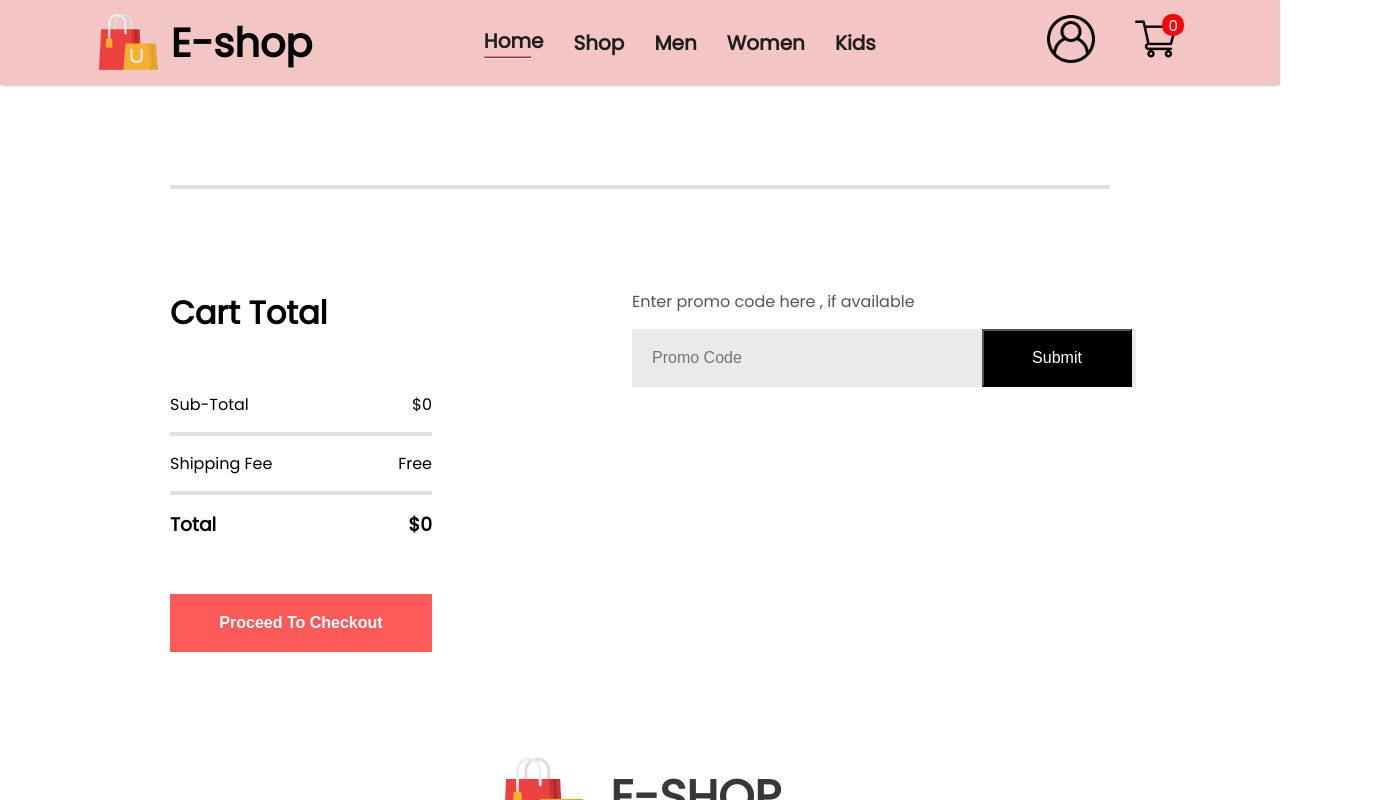
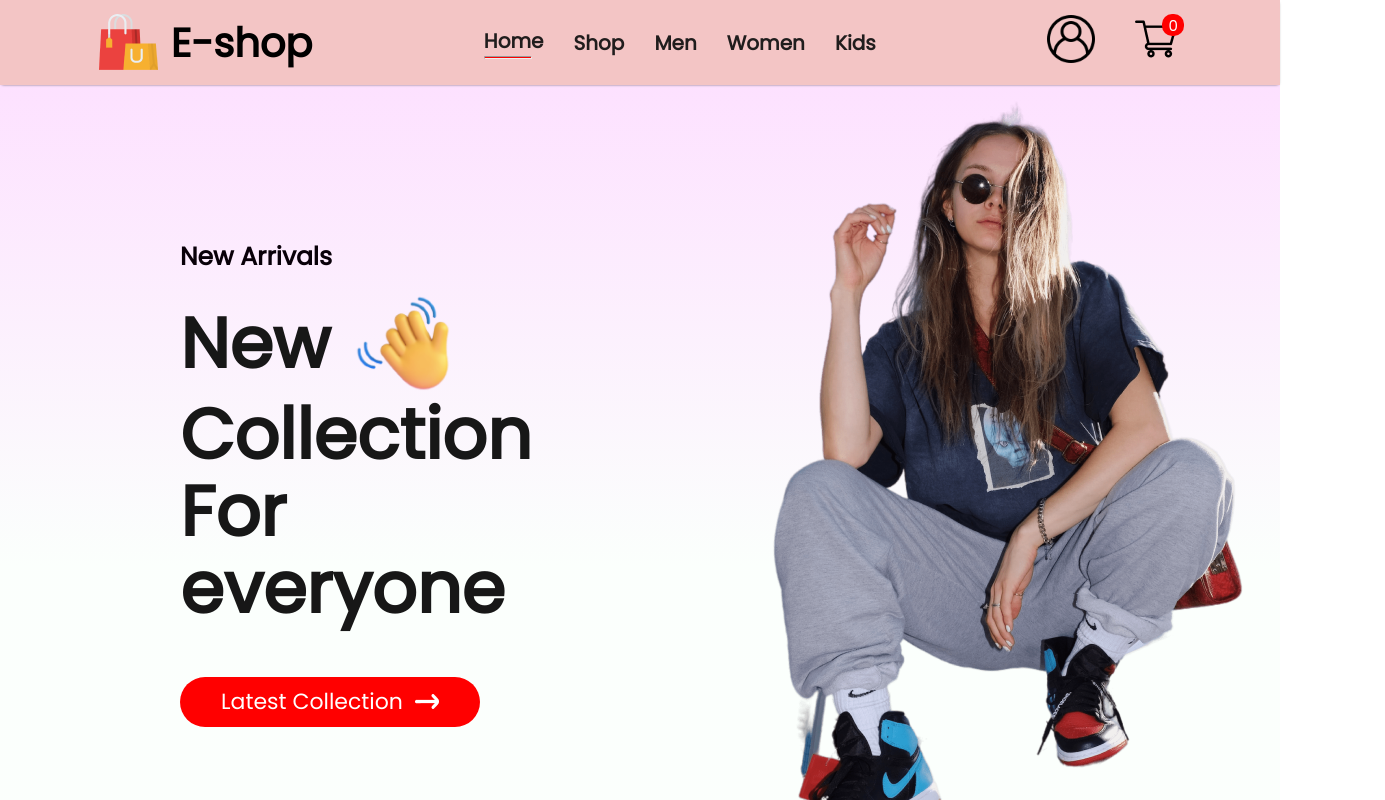
Before and after one commit to Topsyfash/React-ecommerce, a React (Create React App) app: page /cart in a window 1280 px wide. Shown: the top 800 px of the page, 1385 px wide, since content can reach past the window. Built offline with nearby package versions, Linux system fonts and the light colour scheme.

Commit message:
changed browserrouter to hashrouter

```diff
--- a/src/App.js
+++ b/src/App.js
@@ -1,6 +1,6 @@
 import './App.css';
 import { Navbar } from './Components/Navbar/Navbar';
-import { BrowserRouter, Routes, Route } from 'react-router-dom';
+import { HashRouter, Routes, Route } from 'react-router-dom';
 import Shop from './Pages/Shop';
 import Home from './Pages/Home';
 import ShopCategory from './Pages/ShopCategory';
@@ -24,12 +24,12 @@
 
 
   return (
-    <div>
-      <BrowserRouter>
+    <HashRouter>
+      <div>
         <Navbar />
         <Routes>
-          <Route path='/' element={<Home />} />
-          <Route path='/shop' element={<Shop />} />
+          <Route exact path='/' element={<Home />} />
+          <Route path='/shop' element={<Shop/> } />
 
           <Route path='/mens'
             element={<ShopCategory
@@ -60,14 +60,14 @@
             <Route path=':productId' element={<Product />} />
           </Route>
 
-          <Route path='/payment' element={<Payment/>} />
+          <Route path='/payment' element={<Payment />} />
           <Route path='/cart' element={<Cart />} />
           <Route path='/login' element={<Login />} />
-          <Route path='/signup' element={<SignIn/>} />
+          <Route path='/signup' element={<SignIn />} />
         </Routes>
         <Footer />
-      </BrowserRouter>
-    </div>
+      </div>
+    </HashRouter>
   );
 }
 
--- a/src/Pages/Login.jsx
+++ b/src/Pages/Login.jsx
@@ -34,7 +34,7 @@
                 </div>
                 <p className='loginSignup-login'>
                     Are you a new member?
-                    <a href="/signup">Signup Here</a>
+                    <a href="#/signup">Signup Here</a>
                 </p>
             </div>
 
--- a/src/Pages/SignIn.jsx
+++ b/src/Pages/SignIn.jsx
@@ -34,7 +34,7 @@
         <button>Continue</button>
         <p className='loginSignup-login'>
           Already have an account?
-          <a href="/login">Login Here</a>
+          <a href="#/login">Login Here</a>
           {/* <Link to='/login'>
             <span>Login here</span >
           </Link> */}
```
